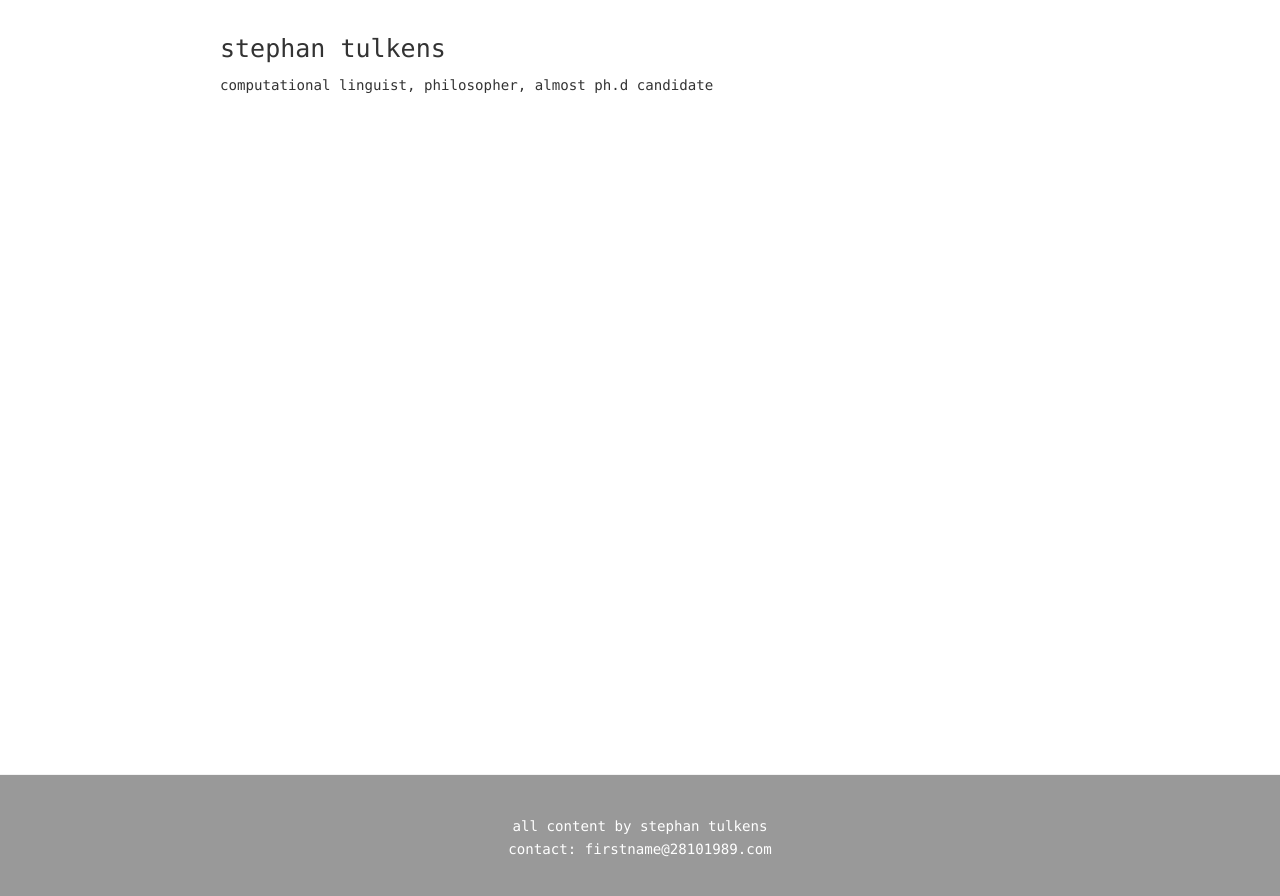
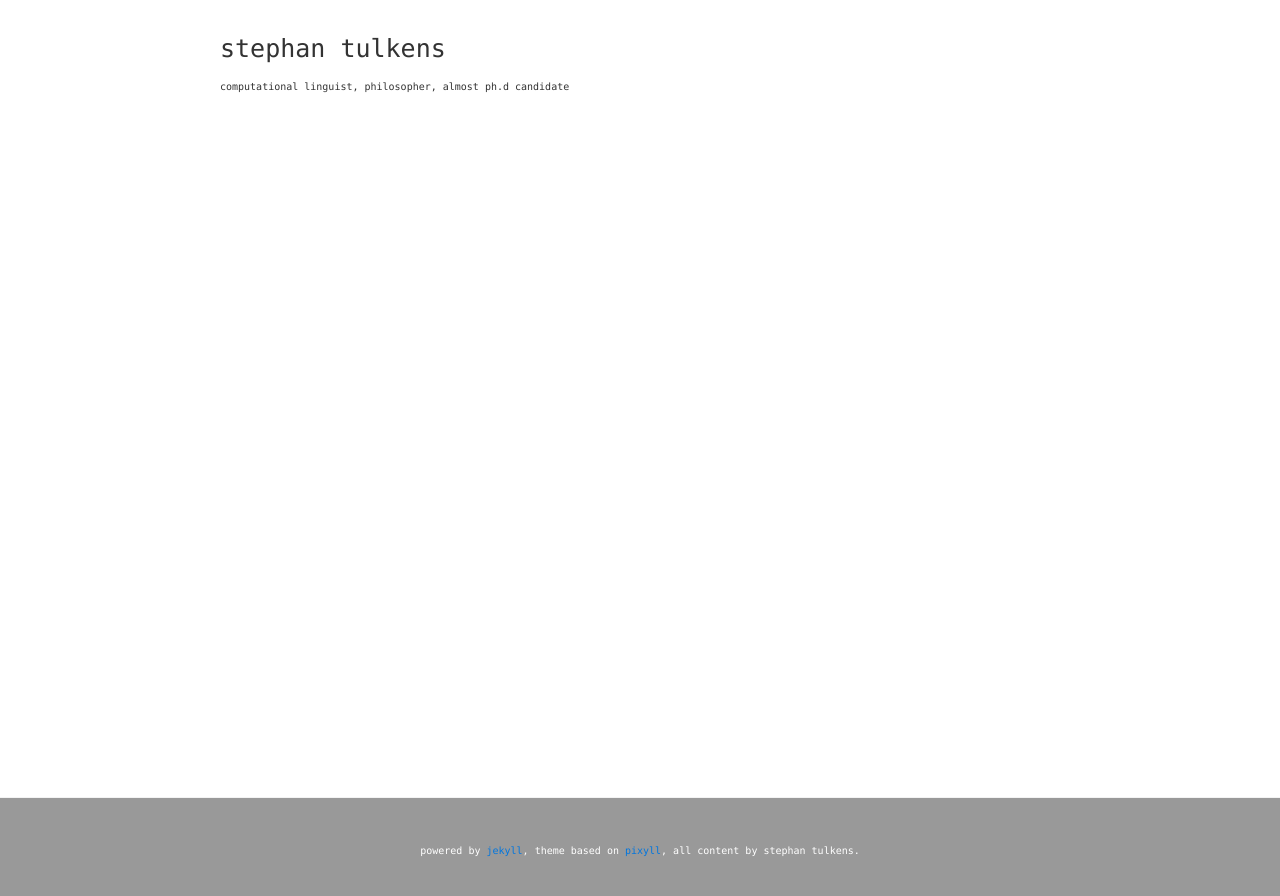
Before and after one commit to stephantul/stephantul.github.io, a Jekyll site: the page built from index.html, in a window 1280 px wide. Shown: the top 896 px of the page. Built offline with Jekyll 4.4.1, drawn with Linux system fonts in a browser that asks for light colours; the list of posts is cut into pages by our own code.

Commit message:
New footer and typography

```diff
--- a/_includes/footer.html
+++ b/_includes/footer.html
@@ -1,8 +1,7 @@
 <footer class="center">
   <div class="measure">
     <small>
-      all content by stephan tulkens <br>
-      contact: firstname@28101989.com
+      powered by  <a href="http://www.jekyllrb.com">jekyll</a>, theme based on <a href="www.pixyll.com">pixyll</a>, all content by stephan tulkens.
     </small>
   </div>
 </footer>
--- a/_sass/_typography.scss
+++ b/_sass/_typography.scss
@@ -14,5 +14,5 @@ p {
 
 small,
 .small {
-  font-size: 0.707rem;
+  font-size: 0.5rem;
 }
```
Also changed, not shown: 1 other file.
